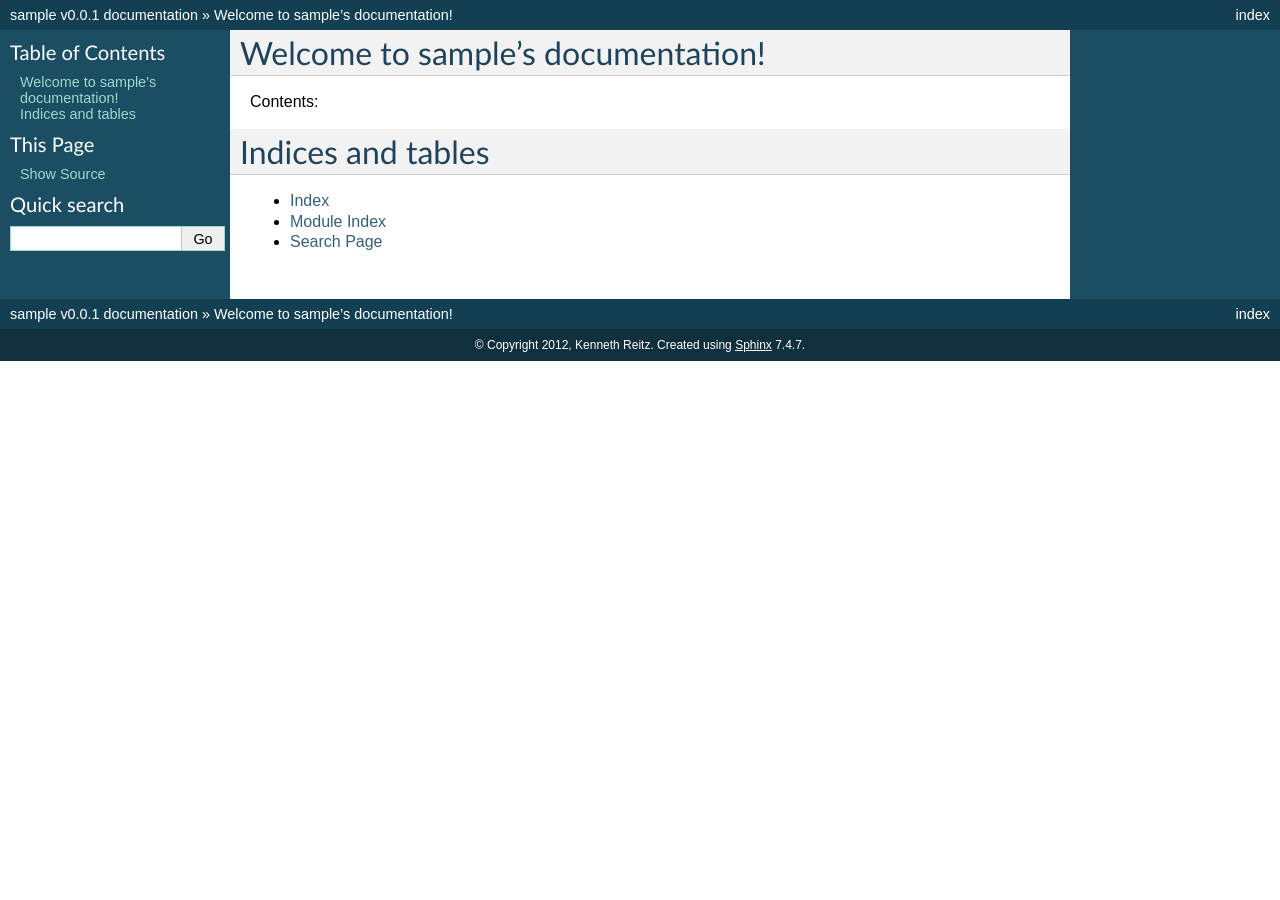
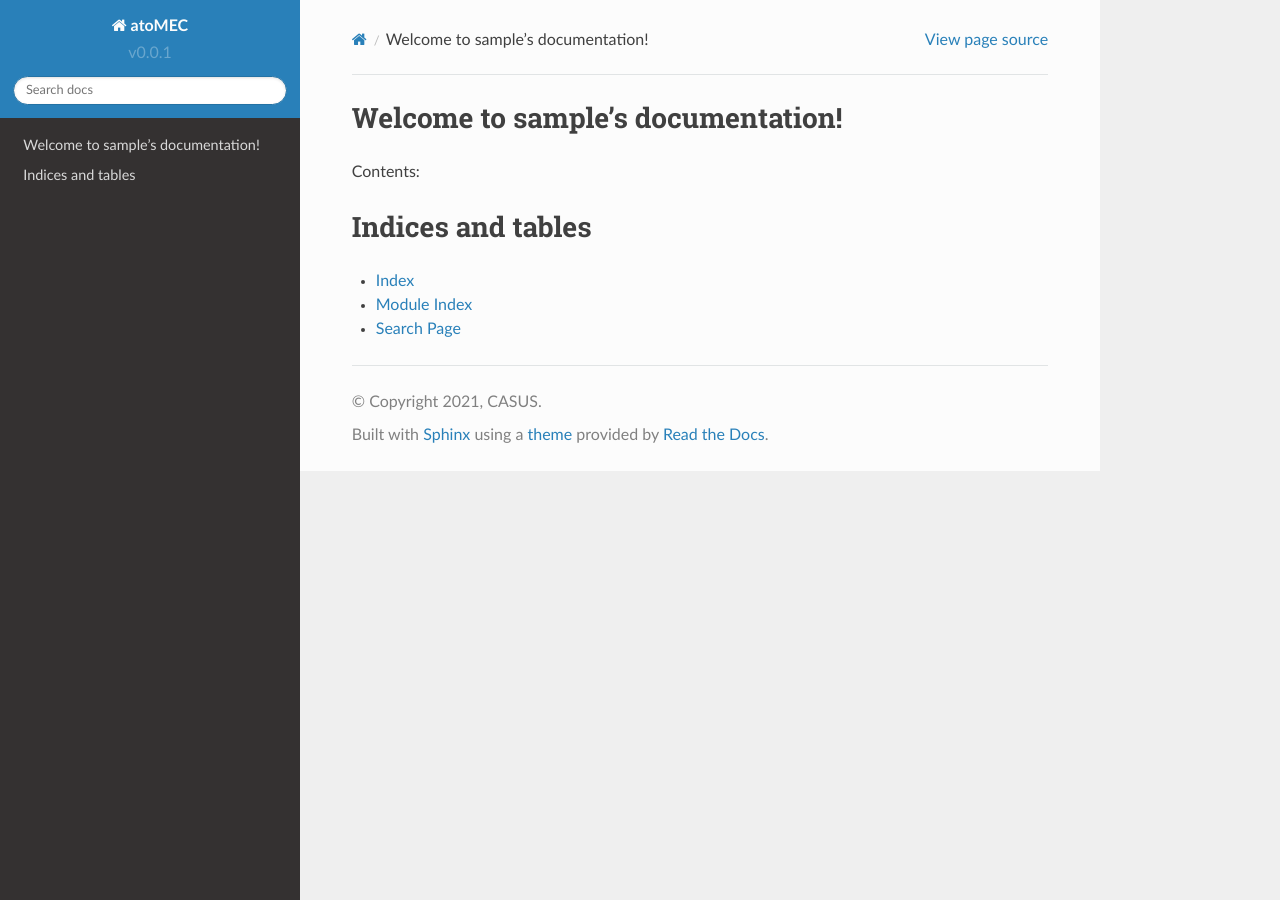
Before and after one commit to atomec-project/atoMEC, a Sphinx documentation site: the page built from docs/source/index.rst, in a window 1280 px wide. Built offline with Sphinx 7.4.7 and the Read the Docs theme 2.0.0, drawn with Linux system fonts in a browser that asks for light colours; some of the changed lines change nothing that is shown.

Commit message:
Adjust `conf.py` accordingly

```diff
--- a/docs/source/conf.py
+++ b/docs/source/conf.py
@@ -11,12 +11,13 @@
 # All configuration values have a default; values that are commented out
 # serve to show the default.
 
-import sys, os
+import os
+import sys
 
 # If extensions (or modules to document with autodoc) are in another directory,
 # add these directories to sys.path here. If the directory is relative to the
 # documentation root, use os.path.abspath to make it absolute, like shown here.
-#sys.path.insert(0, os.path.abspath('.'))
+sys.path.insert(0, os.path.abspath('../../'))
 
 # -- General configuration -----------------------------------------------------
 
@@ -25,13 +26,34 @@ import sys, os
 
 # Add any Sphinx extension module names here, as strings. They can be extensions
 # coming with Sphinx (named 'sphinx.ext.*') or your custom ones.
-extensions = []
+extensions = [
+    'myst_parser',
+    'sphinx.ext.autodoc',
+    'sphinx.ext.autosummary',
+    'sphinx.ext.coverage',
+    'sphinx.ext.mathjax',
+    'sphinx.ext.intersphinx',
+    'sphinx.ext.napoleon',
+    'sphinx.ext.viewcode',
+    'sphinx.ext.githubpages',
+]
+
+napoleon_google_docstring = False
+napoleon_numpy_docstring = True
+
+autodoc_mock_imports = [
+    'mendeleev',
+]
 
 # Add any paths that contain templates here, relative to this directory.
 templates_path = ['_templates']
 
 # The suffix of source filenames.
-source_suffix = '.rst'
+source_suffix = {
+    '.rst': 'restructuredtext',
+    '.txt': 'markdown',
+    '.md': 'markdown',
+}
 
 # The encoding of source files.
 #source_encoding = 'utf-8-sig'
@@ -40,8 +62,9 @@ source_suffix = '.rst'
 master_doc = 'index'
 
 # General information about the project.
-project = u'sample'
-copyright = u'2012, Kenneth Reitz'
+project = 'atoMEC'
+copyright = '2021, CASUS'
+author = ''
 
 # The version info for the project you're documenting, acts as replacement for
 # |version| and |release|, also used in various other places throughout the
@@ -91,7 +114,7 @@ pygments_style = 'sphinx'
 
 # The theme to use for HTML and HTML Help pages.  See the documentation for
 # a list of builtin themes.
-html_theme = 'default'
+html_theme = 'sphinx_rtd_theme'
 
 # Theme options are theme-specific and customize the look and feel of a theme
 # further.  For a list of options available for each theme, see the
```
